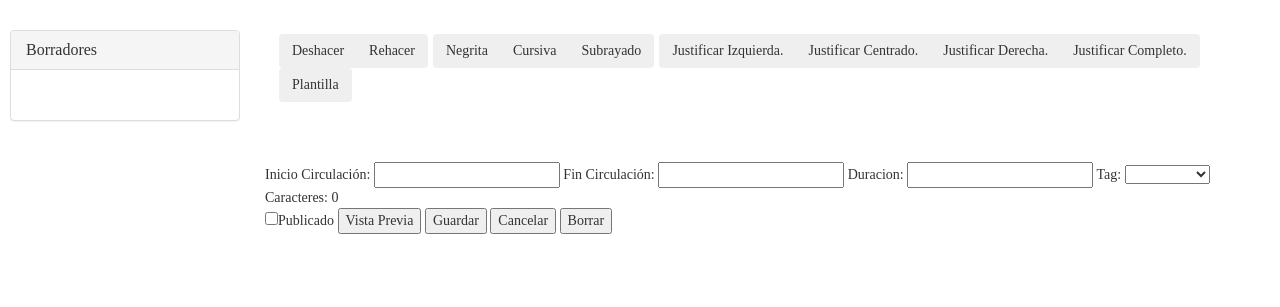
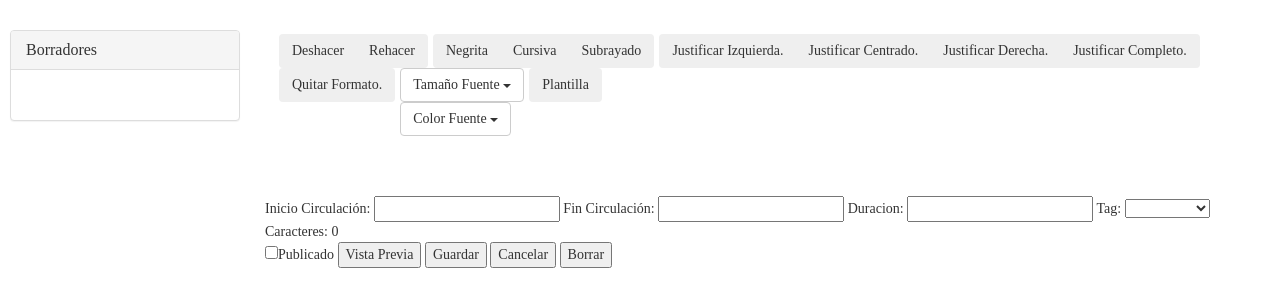
Before and after one commit to WillyMaikowski/ncid, a Django app: page /news/content/1/edit in a window 1280 px wide; the page is wider, and only the part inside the window is pictured. Shown: the part 72-379 px from the top of that part. Run offline with Django 3.2, Linux system fonts and the light colour scheme; a user stored in the database is signed in; data comes from the database, SQL or seed files in the repository; tables that the repository leaves empty hold one stand-in row (values such as "Sample post"); data that the repository does not hold is empty; some libraries are stand-ins or nearby versions.

Commit message:
Font color changing. Font size changing.

```diff
--- a/news/static/news/js/content-edition.js
+++ b/news/static/news/js/content-edition.js
@@ -51,6 +51,21 @@ function ContentEditor() {
 
     this.justifyFull = function() {
         document.execCommand("justifyFull", false, null);
+        this.autosave();
+    }
+
+    this.removeFormat = function() {
+        document.execCommand("removeFormat", false, null);
+        this.autosave();
+    }
+
+    this.fontSize = function(size) {
+        document.execCommand("fontSize", false, size);
+        this.autosave();
+    }
+
+    this.foreColor = function(color) {
+        document.execCommand("foreColor", false, color);
         this.autosave();
     }
 
--- a/news/static/news/js/content.js
+++ b/news/static/news/js/content.js
@@ -152,6 +152,11 @@ function ContentEvent() {
     this.onDraftLoaded = function(action) {
         action();
     }
+
+    this.titleText = function() {
+        return this.title;
+    }
+
 }
 
 
@@ -236,6 +241,10 @@ function SlideDraft() {
         this.tag = fields.tag;
         if(done)
             done();
+    }
+
+    this.titleText = function() {
+        return $("<div></div>").html(this.title).text();
     }
 }
 
@@ -410,6 +419,10 @@ function ContentSlide() {
                     )
                 )
     }
+
+    this.titleText = function() {
+        return $("<div></div>").html(this.title).text();
+    }
 }
 
 function readContentArray(contents, fullLoadHandler) {
--- a/news/static/news/js/edition-common.js
+++ b/news/static/news/js/edition-common.js
@@ -75,7 +75,7 @@ function DraftBar() {
         var element = $( "<a></a>" );
         element.attr("href", content.editUrl());
         content.onDraftLoaded(function () {
-            element.html(content.draft_version.title);
+            element.html(content.draft_version.titleText());
         });
         block.append($( "<tr></tr>").append( $("<td></td>").append(element)) );
     }
--- a/news/static/news/js/search.js
+++ b/news/static/news/js/search.js
@@ -42,7 +42,7 @@ function Searcher() {
 
     // Makes the row for a content.
     this.makeContentRow = function(content) {
-        var title_link = $('<a></a>').attr('href', content.editUrl()).html(content.title)
+        var title_link = $('<a></a>').attr('href', content.editUrl()).html(content.titleText())
         var title = $('<td class="search-result-title"></td>').append(title_link);
 
         var type = $('<td class="search-result-type"></td>').html(content.contentType());
--- a/news/templates/news/edit_content.html
+++ b/news/templates/news/edit_content.html
@@ -41,6 +41,47 @@
         <button class="btn" id="justify-full" onclick="contentEditor.justifyFull()">
             <span class="icon-tango-bold"></span>Justificar Completo.
         </button>
+    </div>
+
+    <div class="btn-group">
+        <button class="btn" id="justify-right" onclick="contentEditor.removeFormat()">
+            <span class="icon-tango-bold"></span>Quitar Formato.
+        </button>
+    </div>
+
+    <div class="btn-group">
+        <div class="dropdown">
+            <button class="btn btn-default dropdown-toggle" type="button" id="fontSelectionDropDown" data-toggle="dropdown" aria-expanded="true">
+                Tamaño Fuente
+                <span class="caret"></span>
+            </button>
+            <ul class="dropdown-menu" role="menu" aria-labelledby="fontSelectionDropDown">
+                <li role="presentation"><a role="menuitem" tabindex="-1" href="javascript:void(0)" onclick="contentEditor.fontSize(1)">1</a></li>
+                <li role="presentation"><a role="menuitem" tabindex="-1" href="javascript:void(0)" onclick="contentEditor.fontSize(2)">2</a></li>
+                <li role="presentation"><a role="menuitem" tabindex="-1" href="javascript:void(0)" onclick="contentEditor.fontSize(3)">3</a></li>
+                <li role="presentation"><a role="menuitem" tabindex="-1" href="javascript:void(0)" onclick="contentEditor.fontSize(4)">4</a></li>
+                <li role="presentation"><a role="menuitem" tabindex="-1" href="javascript:void(0)" onclick="contentEditor.fontSize(5)">5</a></li>
+                <li role="presentation"><a role="menuitem" tabindex="-1" href="javascript:void(0)" onclick="contentEditor.fontSize(6)">6</a></li>
+                <li role="presentation"><a role="menuitem" tabindex="-1" href="javascript:void(0)" onclick="contentEditor.fontSize(7)">7</a></li>
+            </ul>
+        </div>
+        <div class="dropdown">
+            <button class="btn btn-default dropdown-toggle" type="button" id="fontSelectionDropDown" data-toggle="dropdown" aria-expanded="true">
+                Color Fuente
+                <span class="caret"></span>
+            </button>
+            <ul class="dropdown-menu" role="menu" aria-labelledby="fontSelectionDropDown">
+                <li role="presentation"><a role="menuitem" tabindex="-1" href="javascript:void(0)" onclick="contentEditor.foreColor('black')">Negro</a></li>
+                <li role="presentation"><a role="menuitem" tabindex="-1" href="javascript:void(0)" onclick="contentEditor.foreColor('white')">Blanco</a></li>
+                <li role="presentation"><a role="menuitem" tabindex="-1" href="javascript:void(0)" onclick="contentEditor.foreColor('red')">Rojo</a></li>
+                <li role="presentation"><a role="menuitem" tabindex="-1" href="javascript:void(0)" onclick="contentEditor.foreColor('green')">Verde</a></li>
+                <li role="presentation"><a role="menuitem" tabindex="-1" href="javascript:void(0)" onclick="contentEditor.foreColor('blue')">Azul</a></li>
+                <li role="presentation"><a role="menuitem" tabindex="-1" href="javascript:void(0)" onclick="contentEditor.foreColor('yellow')">Amarillo</a></li>
+                <li role="presentation"><a role="menuitem" tabindex="-1" href="javascript:void(0)" onclick="contentEditor.foreColor('magenta')">Magenta</a></li>
+                <li role="presentation"><a role="menuitem" tabindex="-1" href="javascript:void(0)" onclick="contentEditor.foreColor('cyan')">Cyan</a></li>
+
+            </ul>
+        </div>
     </div>
 
     <div class="btn-group">
--- a/news/views.py
+++ b/news/views.py
@@ -295,7 +295,7 @@ def search_content_by_title(term):
 
 def search_content_by_date(term):
     parsedDate = datetime.strptime(term, '%d/%m/%Y').date()
-    events = Event.objects.filter(date=parsedDate).order_by('-date_time')
+    events = Event.objects.filter(circulation_start__lte=parsedDate, circulation_end__gte=parsedDate).order_by('-circulation_start')
     slides = Slide.objects.filter(saved=True, circulation_start__lte=parsedDate, circulation_end__gte=parsedDate).order_by('-circulation_start')
     return list(chain(events, slides))
 
```
